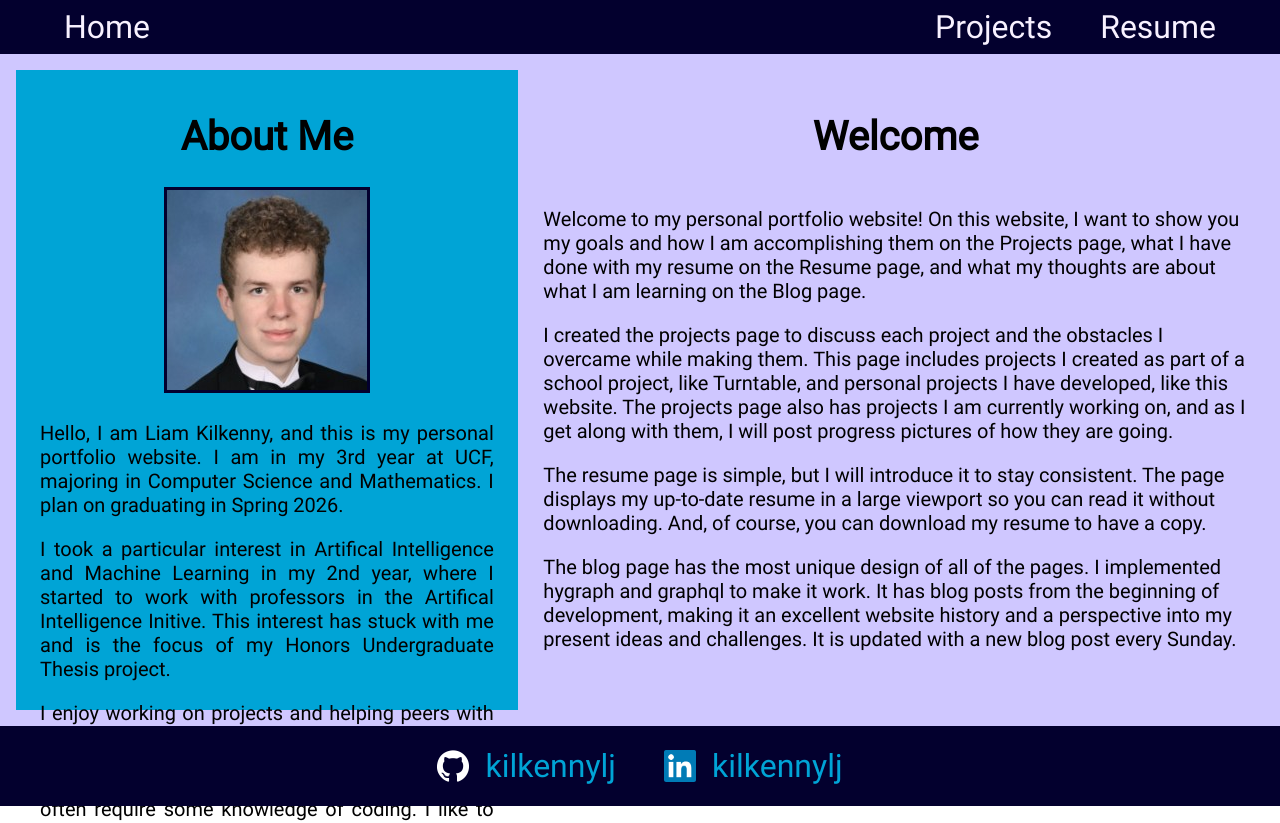
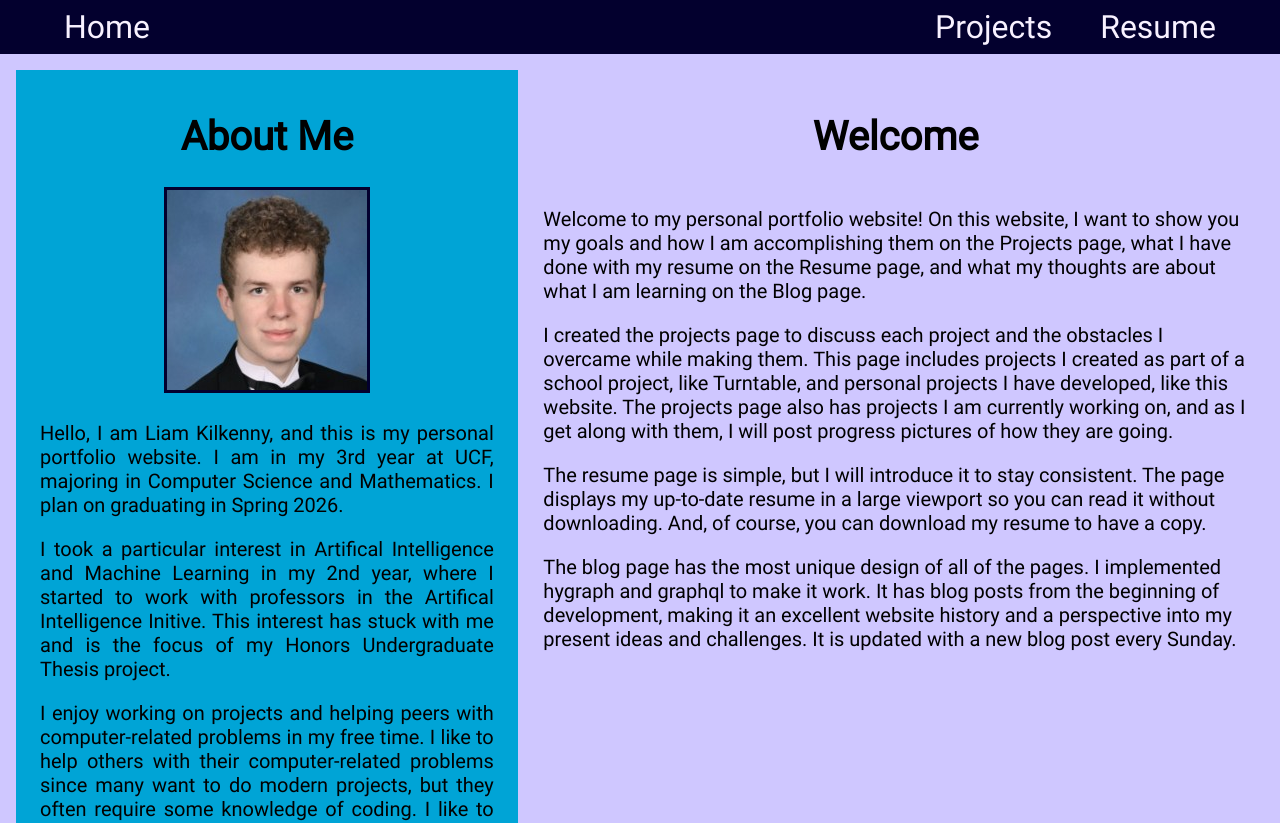
Before and after one commit to kilkennylj/kilkennylj.github.io, a Next.js app: page / in a window 1280 px wide. Shown: the top 823 px of the page. Built offline with nearby package versions, Linux system fonts and the light colour scheme.

Commit message:
CSS Tweaks to fix visual bugs

```diff
--- a/src/styles/App.css
+++ b/src/styles/App.css
@@ -46,7 +46,7 @@ body {
 {
     display: flex;
     height: 100vh;
-    width: 100vw;
+    max-width: 100vw;
     flex-direction: column;
     flex: 1
 }
--- a/src/styles/HomePage.css
+++ b/src/styles/HomePage.css
@@ -7,7 +7,7 @@
 .homeContainer
 {
     display: flex;
-    height: 80vh;
+    min-height: 80vh;
     background: #CFC7FF;
     flex-direction: row;
     max-width: 100vw;
--- a/src/styles/ProjectsPage.css
+++ b/src/styles/ProjectsPage.css
@@ -33,7 +33,7 @@
     align-items: center;
     background-color: #00A4D6;
     padding: 2rem;
-    padding-bottom: 0;
+    /*padding-bottom: 0; Why did I do this? */
     width: 70%;
     border: solid #03002E;
     margin-bottom: 1vh;
```
